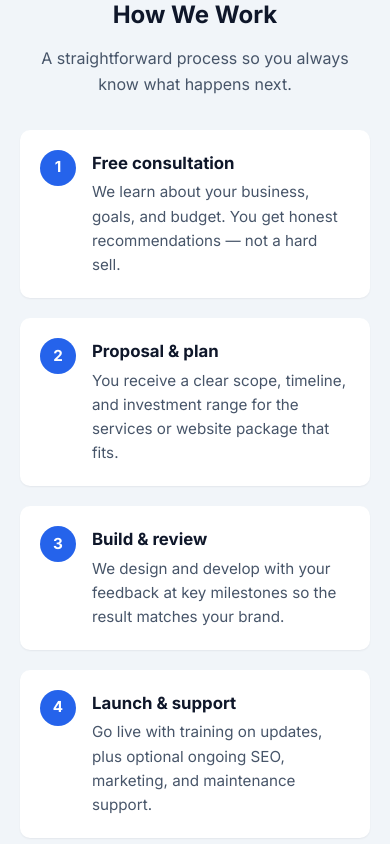
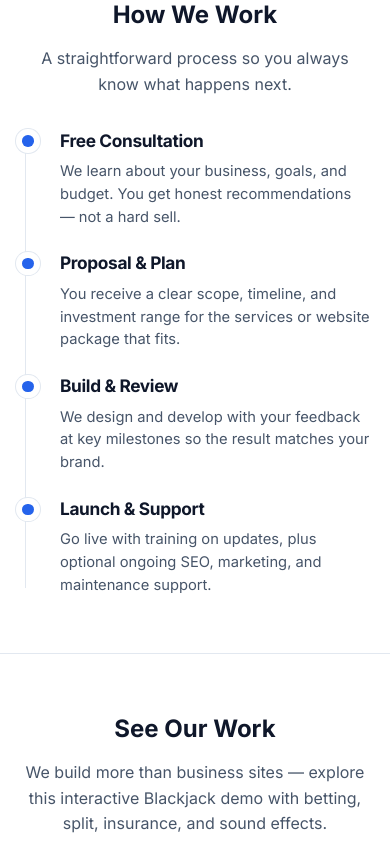
Before and after one commit to atphung21/business-web-template, a React (Create React App) app: page / in a window 390 px wide. Shown: the part 4220-5064 px from the top of the page. Built offline with nearby package versions, Linux system fonts and the light colour scheme.

Commit message:
updated structure and condensed.

```diff
--- a/src/App.css
+++ b/src/App.css
@@ -496,52 +496,98 @@ header.site-header {
 
 /* Process */
 .process-section {
-  background: #f1f5f9;
+  background: var(--color-surface);
 }
 
-.process-steps {
+.process-track {
+  position: relative;
   list-style: none;
-  margin: 0;
+  display: grid;
+  grid-template-columns: repeat(4, minmax(0, 1fr));
+  gap: 1.75rem;
+  margin: 2.25rem 0 0;
   padding: 0;
-  display: grid;
-  gap: 1.25rem;
-  max-width: 720px;
-  margin-inline: auto;
 }
 
-.process-step {
-  display: flex;
-  gap: 1rem;
-  align-items: flex-start;
-  background: var(--color-surface);
-  padding: 1.25rem;
-  border-radius: var(--radius);
-  box-shadow: var(--shadow-sm);
+.process-track::before {
+  content: "";
+  position: absolute;
+  top: 0.42rem;
+  left: 12%;
+  right: 12%;
+  height: 1px;
+  background: var(--color-border);
 }
 
-.process-step__number {
-  flex-shrink: 0;
-  width: 2.25rem;
-  height: 2.25rem;
-  display: flex;
-  align-items: center;
-  justify-content: center;
-  background: var(--color-primary);
-  color: #fff;
-  font-weight: 700;
-  border-radius: 50%;
-  font-size: 0.95rem;
+.process-phase {
+  text-align: center;
 }
 
-.process-step h3 {
-  margin: 0 0 0.25rem;
-  font-size: 1.05rem;
+.process-phase__marker {
+  display: block;
+  width: 0.72rem;
+  height: 0.72rem;
+  margin: 0.1rem auto 1.2rem;
+  border-radius: 50%;
+  background: var(--color-primary);
+  box-shadow: 0 0 0 6px var(--color-surface), 0 0 0 7px var(--color-border);
+  position: relative;
+  z-index: 1;
 }
 
-.process-step p {
-  margin: 0;
+.process-phase h3 {
+  margin: 0 0 0.55rem;
+  font-size: 1.08rem;
+  letter-spacing: -0.02em;
+  line-height: 1.25;
+}
+
+.process-phase p {
+  margin: 0 auto;
+  max-width: 16.5rem;
   color: var(--color-ink-muted);
-  font-size: 0.95rem;
+  font-size: 0.92rem;
+  line-height: 1.55;
+}
+
+@media (max-width: 800px) {
+  .process-track {
+    grid-template-columns: 1fr;
+    gap: 0;
+    margin-top: 1.25rem;
+    padding-left: 1.15rem;
+  }
+
+  .process-track::before {
+    top: 0.55rem;
+    bottom: 0.55rem;
+    left: 0.32rem;
+    right: auto;
+    width: 1px;
+    height: auto;
+  }
+
+  .process-phase {
+    position: relative;
+    text-align: left;
+    padding: 0 0 1.5rem 1.35rem;
+  }
+
+  .process-phase:last-child {
+    padding-bottom: 0;
+  }
+
+  .process-phase__marker {
+    position: absolute;
+    left: -1.01rem;
+    top: 0.35rem;
+    margin: 0;
+  }
+
+  .process-phase p {
+    margin: 0;
+    max-width: none;
+  }
 }
 
 /* About */
--- a/src/content/siteContent.js
+++ b/src/content/siteContent.js
@@ -154,25 +154,25 @@ export const websitePackages = [
 export const processSteps = [
   {
     step: "1",
-    title: "Free consultation",
+    title: "Free Consultation",
     description:
       "We learn about your business, goals, and budget. You get honest recommendations — not a hard sell.",
   },
   {
     step: "2",
-    title: "Proposal & plan",
+    title: "Proposal & Plan",
     description:
       "You receive a clear scope, timeline, and investment range for the services or website package that fits.",
   },
   {
     step: "3",
-    title: "Build & review",
+    title: "Build & Review",
     description:
       "We design and develop with your feedback at key milestones so the result matches your brand.",
   },
   {
     step: "4",
-    title: "Launch & support",
+    title: "Launch & Support",
     description:
       "Go live with training on updates, plus optional ongoing SEO, marketing, and maintenance support.",
   },
--- a/src/pages/LandingPage.jsx
+++ b/src/pages/LandingPage.jsx
@@ -114,16 +114,12 @@ const ProcessSection = () => (
       <p className="section__lead">
         A straightforward process so you always know what happens next.
       </p>
-      <ol className="process-steps">
+      <ol className="process-track">
         {processSteps.map((item) => (
-          <li key={item.step} className="process-step">
-            <span className="process-step__number" aria-hidden="true">
-              {item.step}
-            </span>
-            <div>
-              <h3>{item.title}</h3>
-              <p>{item.description}</p>
-            </div>
+          <li key={item.step} className="process-phase">
+            <span className="process-phase__marker" aria-hidden="true" />
+            <h3>{item.title}</h3>
+            <p>{item.description}</p>
           </li>
         ))}
       </ol>
```
